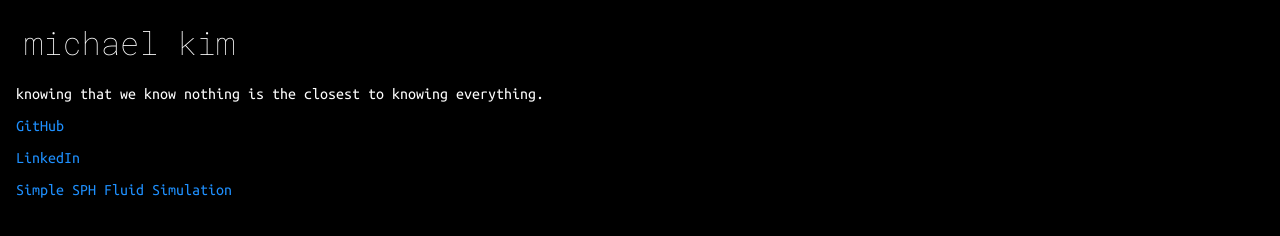
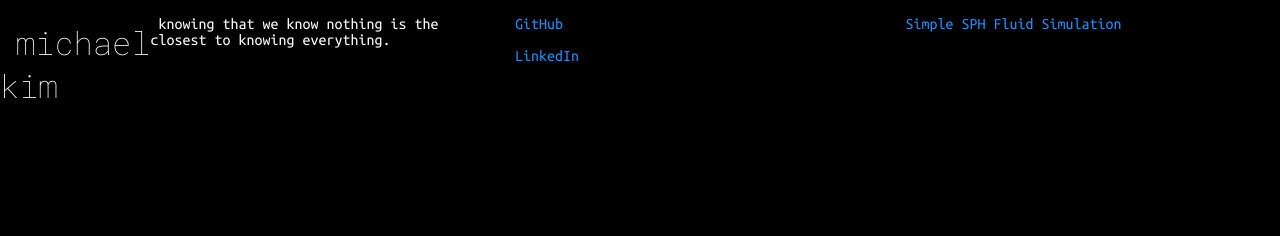
Before and after one commit to shoemakersknife/shoemakersknife.github.io, a plain HTML site: page index.html in a window 1280 px wide. Drawn offline with Linux system fonts and the light colour scheme.

Commit message:
Update style.css

```diff
--- a/style.css
+++ b/style.css
@@ -23,16 +23,20 @@ p{
 }
 
 body {
+  display: flex;
+  justify-content: space-between;
   background-color: black;
   font-family: "Ubuntu Mono", monospace;
-  font-optical-sizing: auto;
   color: white;
-  font-weight: 400;
-  font-style: normal;
+  margin: 0;          /* Remove default body margin */
+  height: 100vh;      /* Optional: full viewport height */
 }
 
 .left-links, .right-links {
   width: 45%;
+  margin: 0;          /* Remove extra margin */
+  padding-left: 0.5em;  /* small left indent on left links */
+  padding-right: 0.5em; /* small right indent on right links */
 }
 
 /* Optional: style the links */
```
